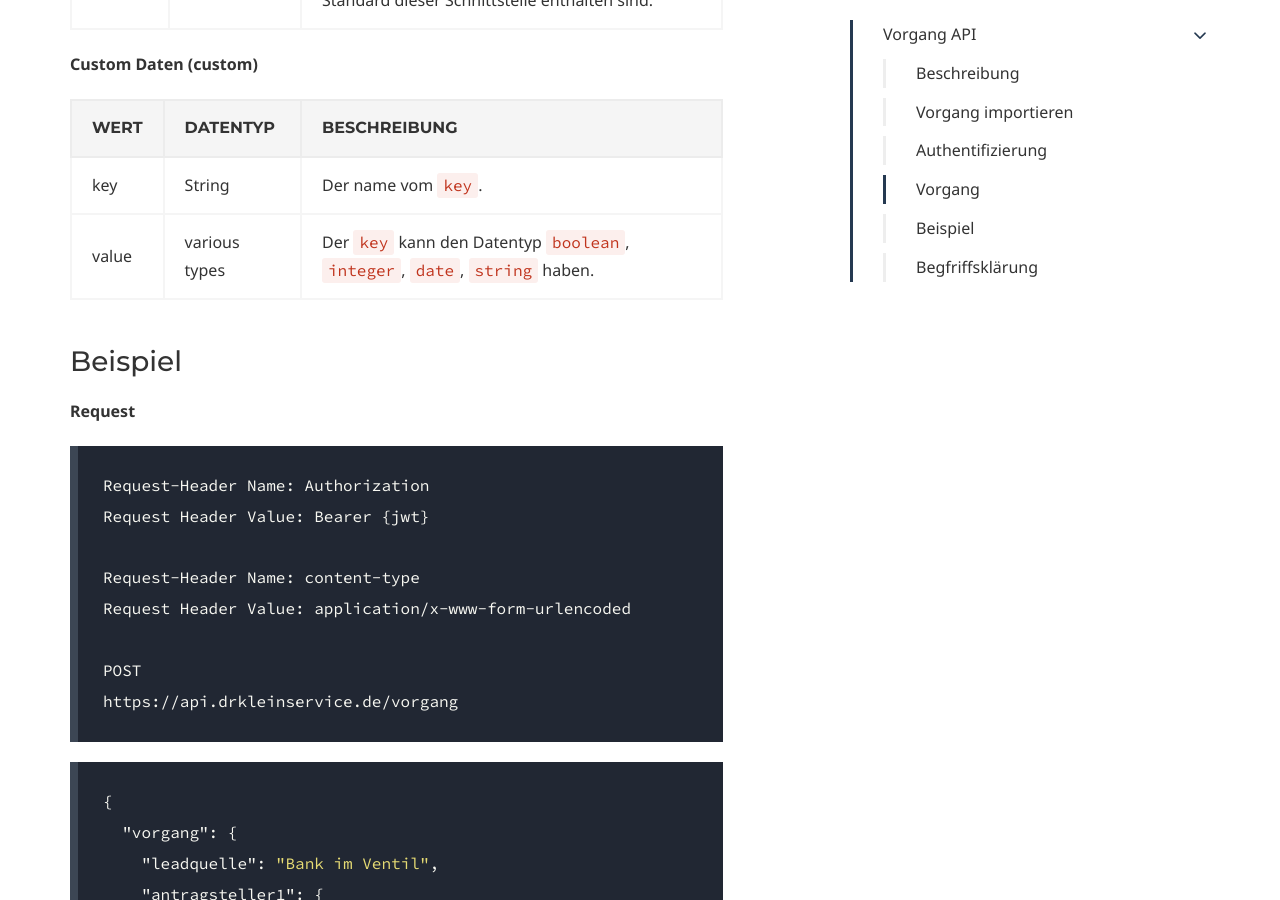
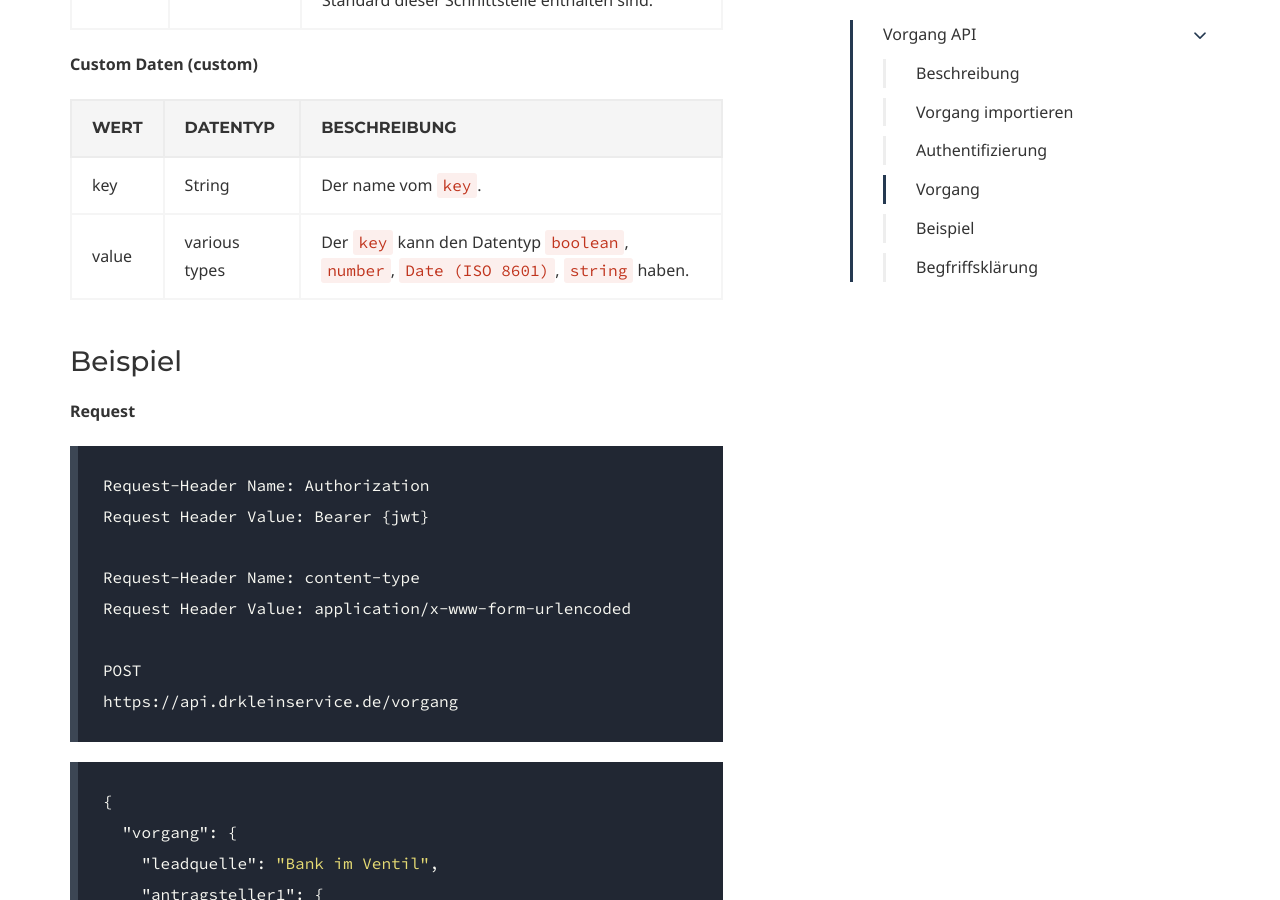
Before and after one commit to drklein-rk/api-drkleinrk, a Jekyll site: the page built from vorgangapi.md, in a window 1280 px wide and 900 px high, scrolled down 3492 px. Built offline with Jekyll 4.4.1, drawn with Linux system fonts in a browser that asks for light colours; some web fonts are replaced.

```diff
--- a/vorgangapi.md
+++ b/vorgangapi.md
@@ -92,7 +92,7 @@ Request Header Value: Bearer {jwt}
 | Wert | Datentyp | Beschreibung |
 | :--- | :------- | :----------- |
 | key | String | Der name vom `key`. |
-| value | various types| Der `key` kann den Datentyp `boolean`, `integer`, `date`, `string` haben. |
+| value | various types| Der `key` kann den Datentyp `boolean`, `number`, `Date (ISO 8601)`, `string` haben. |
 
 ### Beispiel
 
```
Also changed, not shown: index.md (+1 -1 lines).
